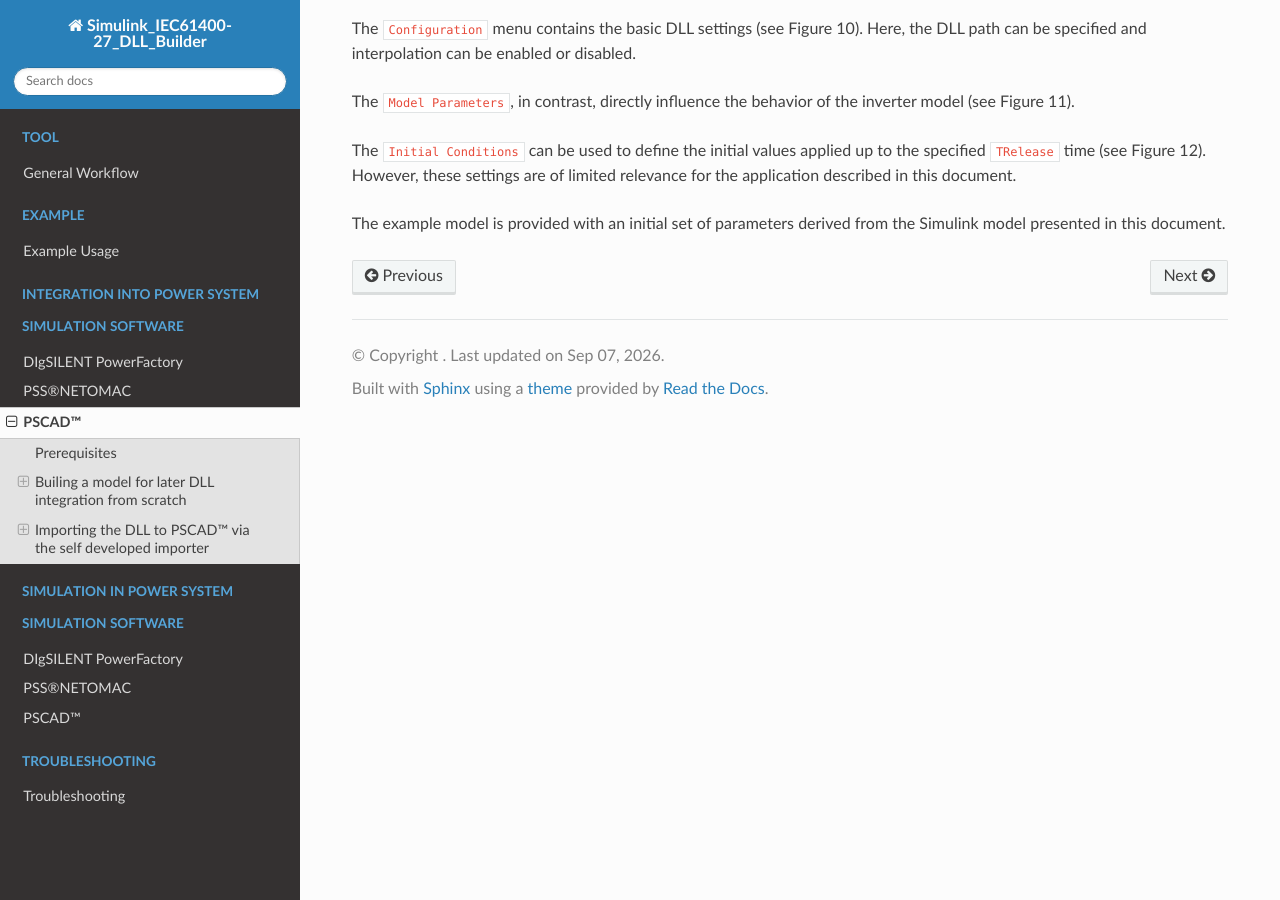
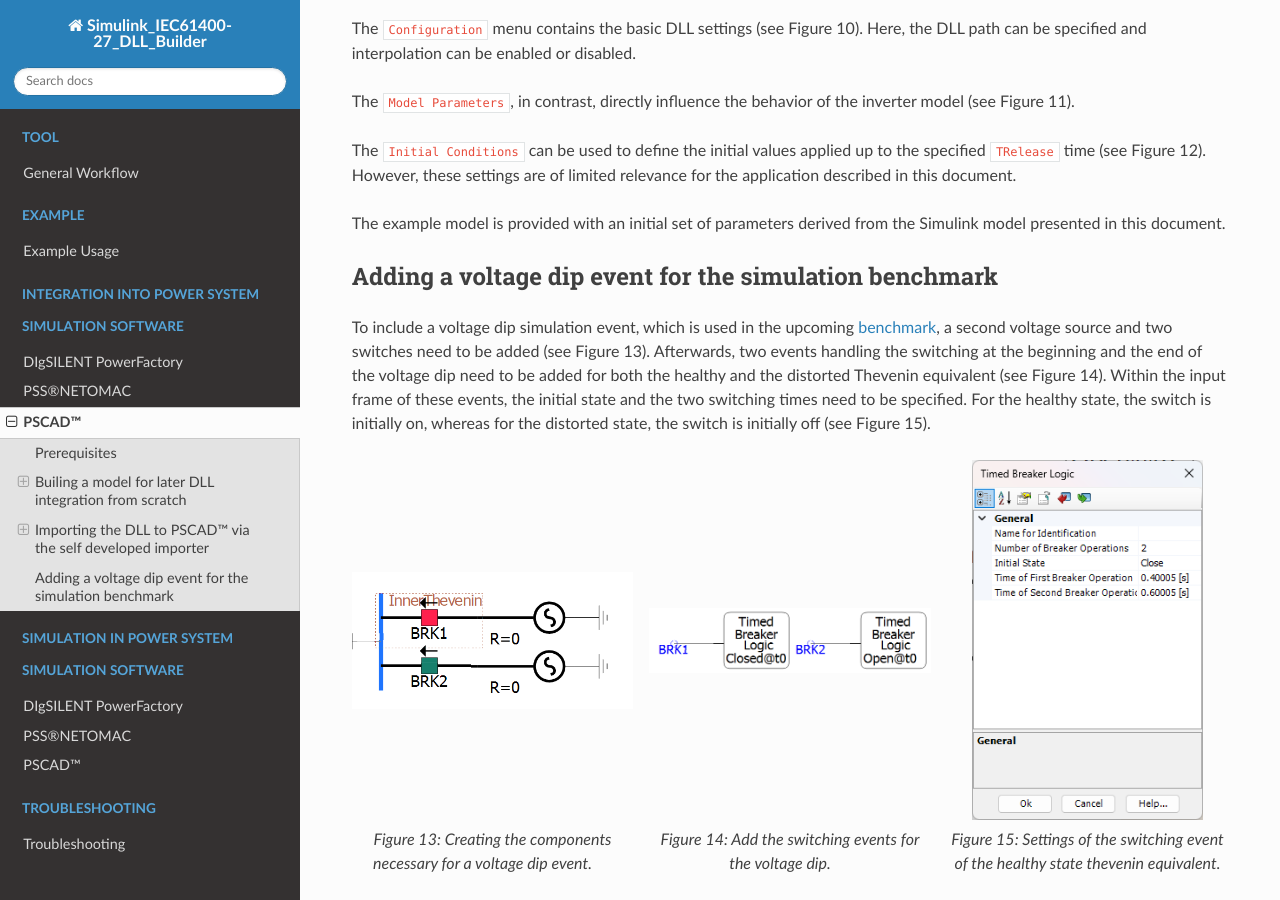
Before and after one commit to Institute-of-Electrical-Energy-Systems/SIMULINK_DLL_Builder, a Sphinx documentation site: the page built from docs/DLL_in_PSCAD.rst, in a window 1280 px wide and 900 px high, scrolled down 5242 px. Built offline with Sphinx 7.4.7 and the Read the Docs theme 3.1.0, drawn with Linux system fonts in a browser that asks for light colours; formulas are drawn with MathJax 3.

Commit message:
docs(PSCAD): add benchmark thevenin equivalent

```diff
--- a/docs/DLL_in_PSCAD.rst
+++ b/docs/DLL_in_PSCAD.rst
@@ -188,3 +188,29 @@ The ``Initial Conditions`` can be used to define the initial values applied up t
 However, these settings are of limited relevance for the application described in this document.
 
 The example model is provided with an initial set of parameters derived from the Simulink model presented in this document.
+
+Adding a voltage dip event for the simulation benchmark
+-------------------------------------------------------
+To include a voltage dip simulation event, which is used in the upcoming  `benchmark <https://simulink-dll-builder.readthedocs.io/en/latest/Benchmark.html#>`_, a second voltage source and two switches need to be added (see Figure 13).
+Afterwards, two events handling the switching at the beginning and the end of the voltage dip need to be added for both the healthy and the distorted Thevenin equivalent (see Figure 14).
+Within the input frame of these events, the initial state and the two switching times need to be specified. For the healthy state, the switch is initially on, whereas for the distorted state, the switch is initially off (see Figure 15).
+
+.. container:: image-row
+
+    ..  figure:: ./images/PSCAD/VoltageDip1.png
+        :alt: Creating the components necessary for a voltage dip event.
+        :target: _images/VoltageDip1.png
+
+        Figure 13: Creating the components necessary for a voltage dip event.
+
+    ..  figure:: ./images/PSCAD/VoltageDip2.png
+        :alt: Add the switching events for the voltage dip.
+        :target: _images/VoltageDip2.png
+
+        Figure 14: Add the switching events for the voltage dip.
+
+    ..  figure:: ./images/PSCAD/VoltageDip3.png
+        :alt: Settings of the switching event of the healthy state thevenin equivalent.
+        :target: _images/VoltageDip3.png
+
+        Figure 15: Settings of the switching event of the healthy state thevenin equivalent.
```
Also changed, not shown: docs/images/PSCAD/VoltageDip1.png (added), docs/images/PSCAD/VoltageDip2.png (added), docs/images/PSCAD/VoltageDip3.png (added).
